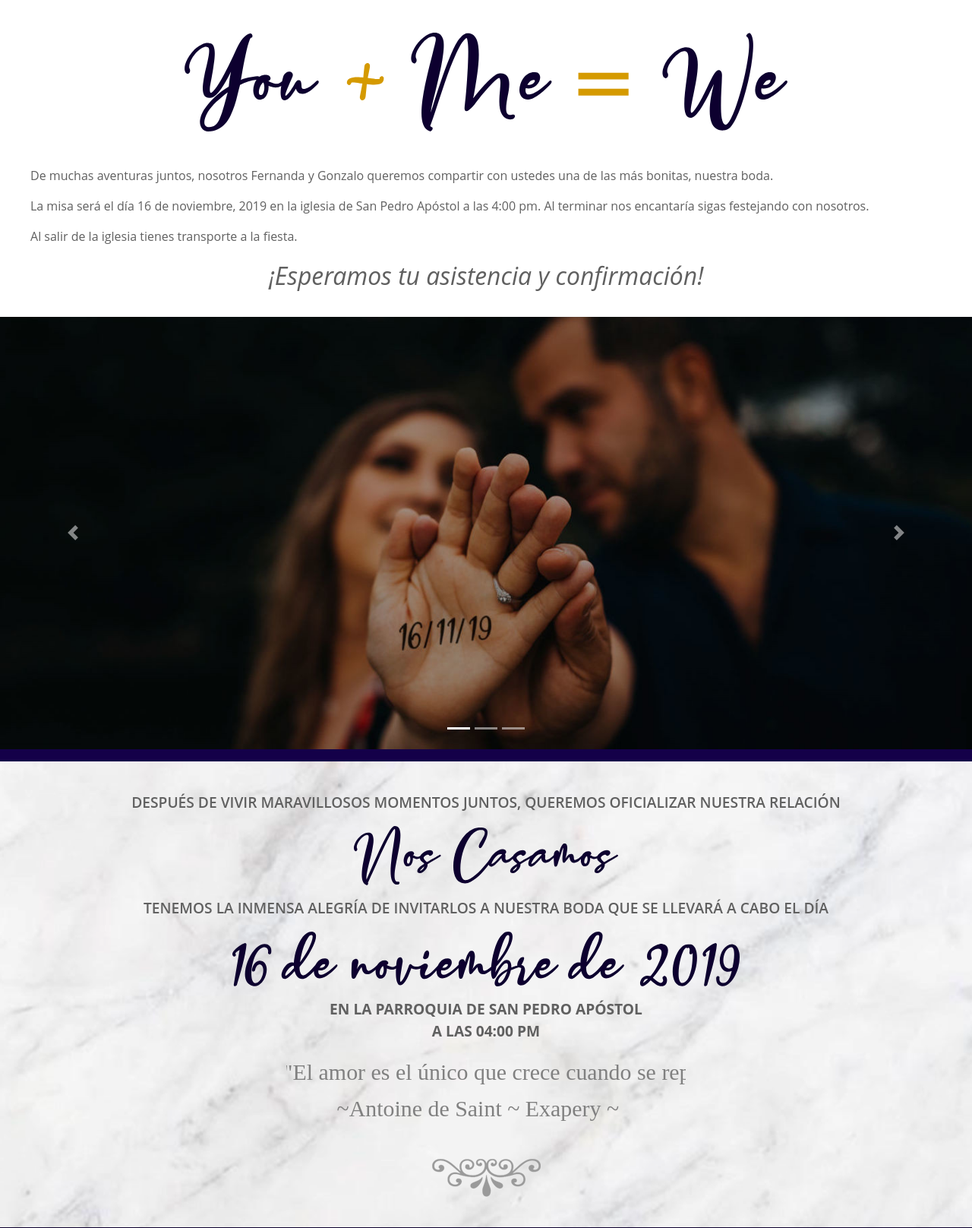
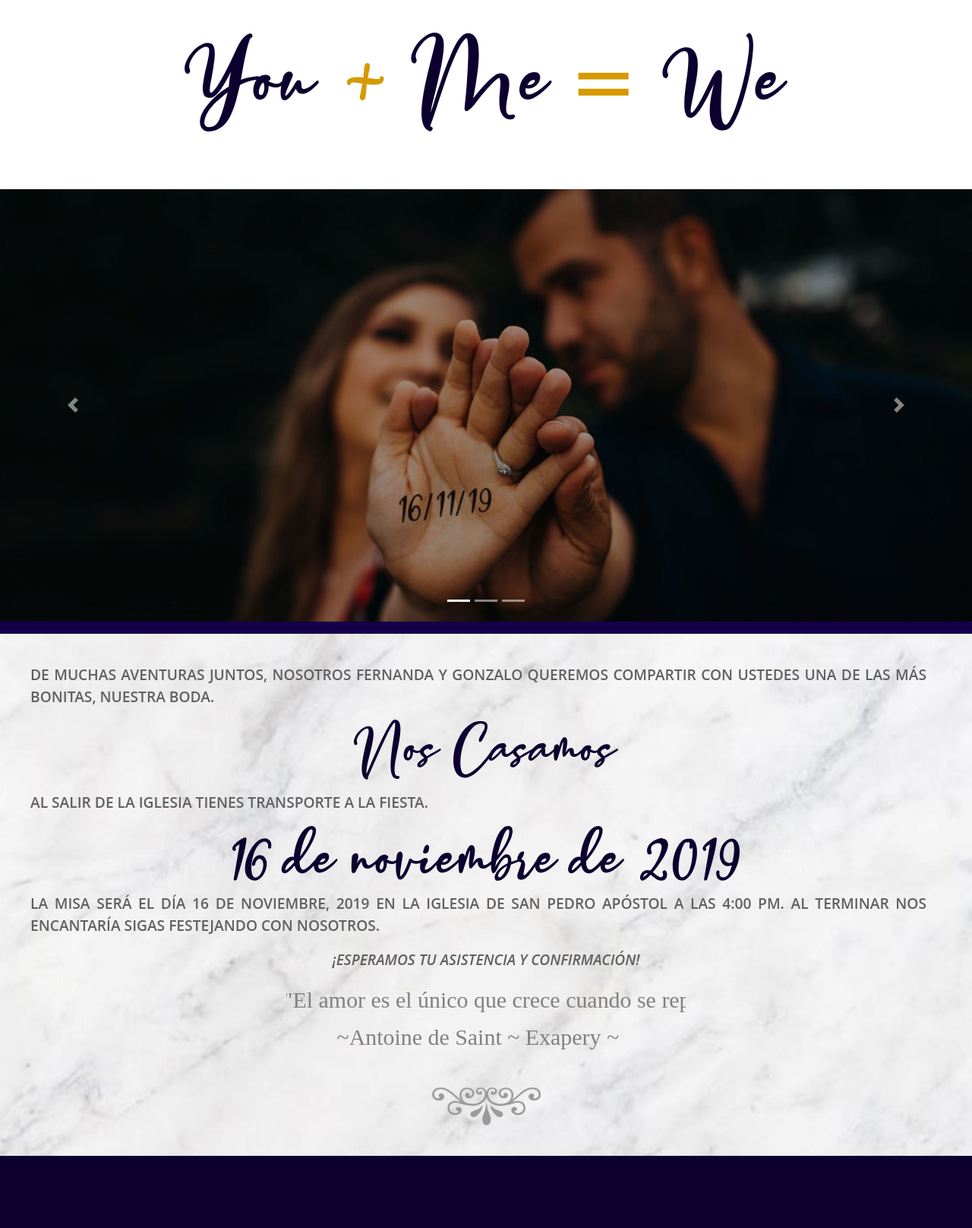
Before and after one commit to dlunamontilla/ism-1, a PHP site: page / in a window 1280 px wide. Shown: the part 801-2417 px from the top of the page at 76% size. Run offline with PHP 8.4, Linux system fonts and the light colour scheme; some web fonts are replaced.

Commit message:
Cambio de sección del texto

```diff
--- a/componentes/seccionA.php
+++ b/componentes/seccionA.php
@@ -4,14 +4,23 @@ $seccionA = <<< HTML
 
 <div class="content--item content--A f-color--A">
 
+<div class="default">
+
+  </div>
+
   <div class="default">
-    <p class="uppercase"><span class="t--big t--semi-bold">Después de vivir maravillosos momentos juntos, queremos oficializar nuestra relación</span></p>
+    <p class="text--image text--justify uppercase t--big t--semi-bold">De muchas aventuras juntos, nosotros Fernanda y Gonzalo queremos compartir con ustedes una de las más bonitas, nuestra boda.</p>
+    <!-- <p class="uppercase"><span class="t--big t--semi-bold">Después de vivir maravillosos momentos juntos, queremos oficializar nuestra relación</span></p> -->
+
     <p class="text--center"><img src="vista/images/componentes/noscasamos-v.svg" alt="Nos casamos" class="escala"></p>
-    <p class="uppercase"><span class="t--big t--semi-bold">Tenemos la inmensa alegría de invitarlos a nuestra boda que se llevará a cabo el día</span></p>
+    <p class="text--image text--justify uppercase t--big t--semi-bold">Al salir de la iglesia tienes transporte a la fiesta.</p>
+    <!-- <p class="uppercase"><span class="t--big t--semi-bold">Tenemos la inmensa alegría de invitarlos a nuestra boda que se llevará a cabo el día</span></p> -->
     <p class="text--center"><img src="vista/images/componentes/16112019-v.svg" alt="16 de noviembre de 2019" class="escala"></p>
 
-    <p class="uppercase m--0"><strong class="t--big">En la parroquia de San Pedro Apóstol</strong></p>
-    <p class="uppercase m--0"><strong class="t--big">A las 04:00 PM</strong></p>
+    <p class="text--image text--justify uppercase t--big t--semi-bold">La misa será el día 16 de noviembre, 2019 en la iglesia de San Pedro Apóstol a las 4:00 pm. Al terminar nos encantaría sigas festejando con nosotros.</p>
+    <!-- <p class="uppercase m--0"><strong class="t--big">En la parroquia de San Pedro Apóstol</strong></p> -->
+    <p class="t--big uppercase t--semi-bold text--center m-0"><i>¡Esperamos tu asistencia y confirmación!</i></p>
+    <!-- <p class="uppercase m--0"><strong class="t--big">A las 04:00 PM</strong></p> -->
 
     <p class="text--center"><img src="vista/images/componentes/texto-1-v.svg" alt="El amor es el único que crece cuando se reparte" class="escala"></p>
 
--- a/componentes/we.php
+++ b/componentes/we.php
@@ -7,14 +7,6 @@ $we = <<< HTML
     <!-- <span>You <span class="t-color--secundario">+</span> Me <span class="t-color--secundario">=</span> We</span> -->
     <img src="vista/images/componentes/youmewe-v.svg" class="text--image centrado--h" alt="You + Me = We">
   </div>
-
-  <div class="default">
-    <p class="text--image">De muchas aventuras juntos, nosotros Fernanda y Gonzalo queremos compartir con ustedes una de las más bonitas, nuestra boda.</p>
-    <p class="text--image">La misa será el día 16 de noviembre, 2019 en la iglesia de San Pedro Apóstol a las 4:00 pm. Al terminar nos encantaría sigas festejando con nosotros.</p>
-    <p class="text--image">Al salir de la iglesia tienes transporte a la fiesta.</p>
-
-    <p class="t--2 text--center m-0"><i>¡Esperamos tu asistencia y confirmación!</i></p>
-  </div>
 </div>
 
 
```
Also changed, not shown: index.html (+13 -12 lines).
